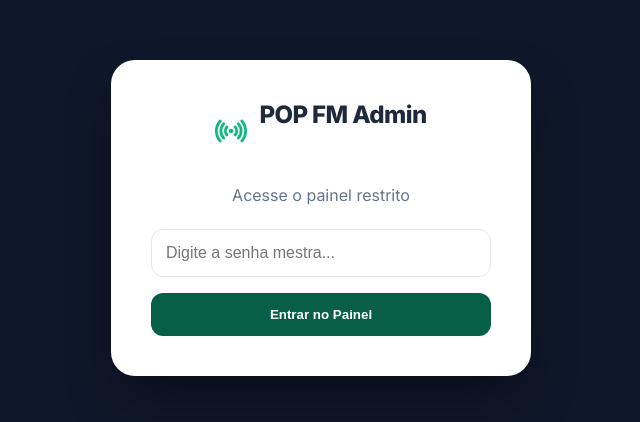
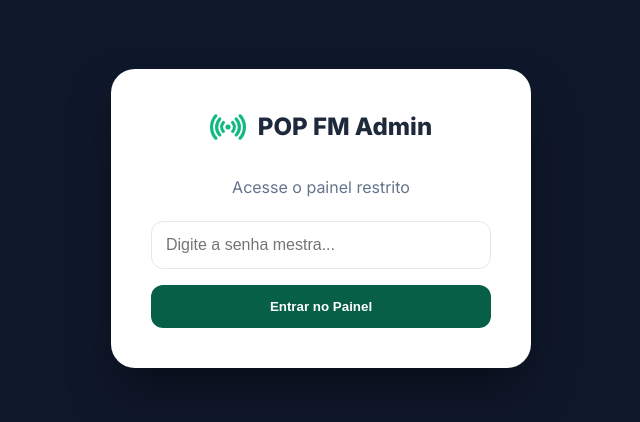
Before and after one commit to NettoNunes10/site-radiopopfm, a plain HTML site: page admin/index.html in a window 1280 px wide. Shown: the part 182-604 px from the top of the page, without its empty margins (319-959 px from the left). Drawn offline with nearby package versions, Linux system fonts and the light colour scheme.

Commit message:
fix: frequencias corretas e alinhamento do icone de login

```diff
--- a/admin/index.html
+++ b/admin/index.html
@@ -16,9 +16,9 @@
   <!-- Login Screen -->
   <div id="loginScreen" class="login-screen">
     <div class="login-card">
-      <div class="sidebar-header" style="justify-content: center; margin-bottom: 24px;">
-        <ion-icon name="radio" style="font-size: 32px; color: #10b981;"></ion-icon>
-        <h1 style="background: none; -webkit-text-fill-color: initial; color: #1e293b;">POP FM Admin</h1>
+      <div style="display: flex; align-items: center; justify-content: center; gap: 12px; margin-bottom: 32px;">
+        <ion-icon name="radio" style="font-size: 36px; color: #10b981;"></ion-icon>
+        <h1 style="font-size: 1.5rem; font-weight: 800; color: #1e293b; margin: 0; line-height: 1;">POP FM Admin</h1>
       </div>
       <p style="color: #64748b; margin-bottom: 24px;">Acesse o painel restrito</p>
       <div id="loginError" style="color: #ef4444; font-size: 0.875rem; margin-bottom: 16px; display: none;">Senha incorreta.</div>
@@ -91,7 +91,7 @@
             <!-- Itapeva Info -->
             <div class="card city-card" id="card-itapeva">
               <div class="city-header">
-                <h3>Itapeva (107.5)</h3>
+                <h3>Itapeva (104.1)</h3>
                 <ion-icon name="navigate" style="color: var(--accent);"></ion-icon>
               </div>
 
@@ -125,7 +125,7 @@
             <!-- Itapetininga Info -->
             <div class="card city-card" id="card-itapetininga">
               <div class="city-header">
-                <h3>Itapetininga (101.5)</h3>
+                <h3>Itapetininga (106.5)</h3>
                 <ion-icon name="navigate" style="color: var(--accent);"></ion-icon>
               </div>
 
```
